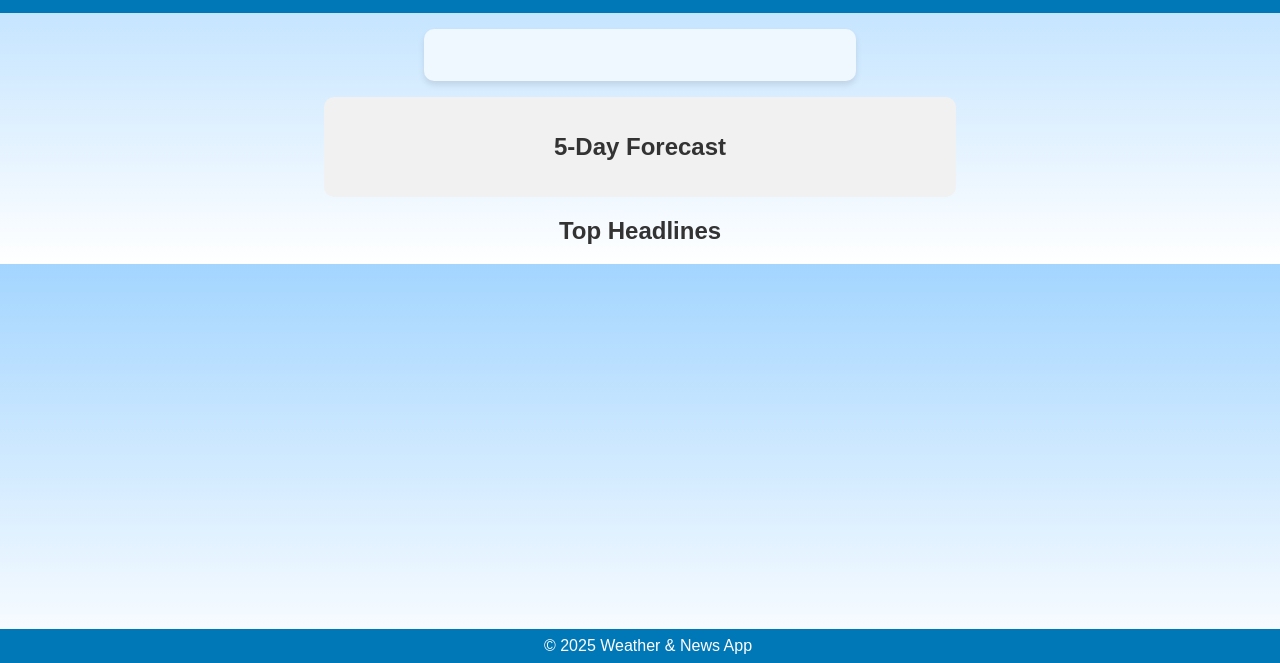
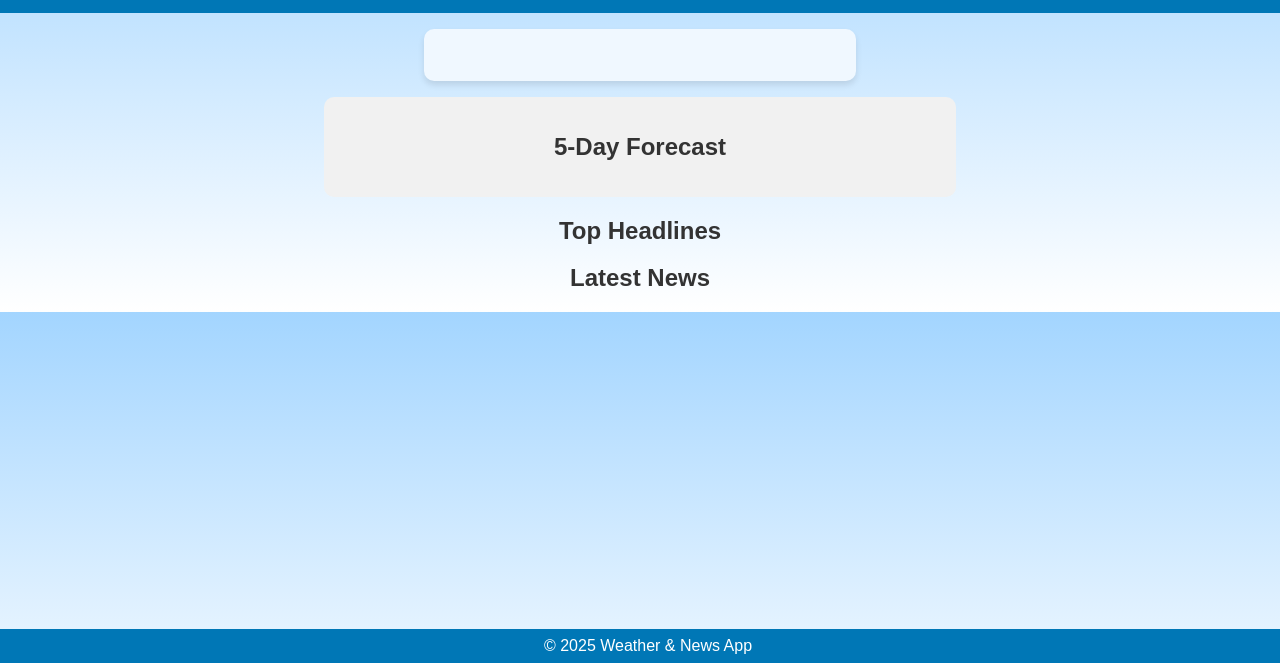
Before and after one commit to burgessleia1/weather-url, a plain HTML site: page index.html in a window 1280 px wide. Shown: the part 137-800 px from the top of the page. Drawn offline with Linux system fonts and the light colour scheme; no server answers.

Commit message:
Update index.html

```diff
--- a/index.html
+++ b/index.html
@@ -30,10 +30,15 @@
       <div id="forecast-container"></div>
     </section>
 
-    <!-- News (future feature) -->
+
     <section id="news">
       <h2>Top Headlines</h2>
       <div id="news-container"></div>
+      <section id="news">
+  <h2>Latest News</h2>
+  <div id="news-container"></div>
+</section>
+
     </section>
   </main>
 
```
